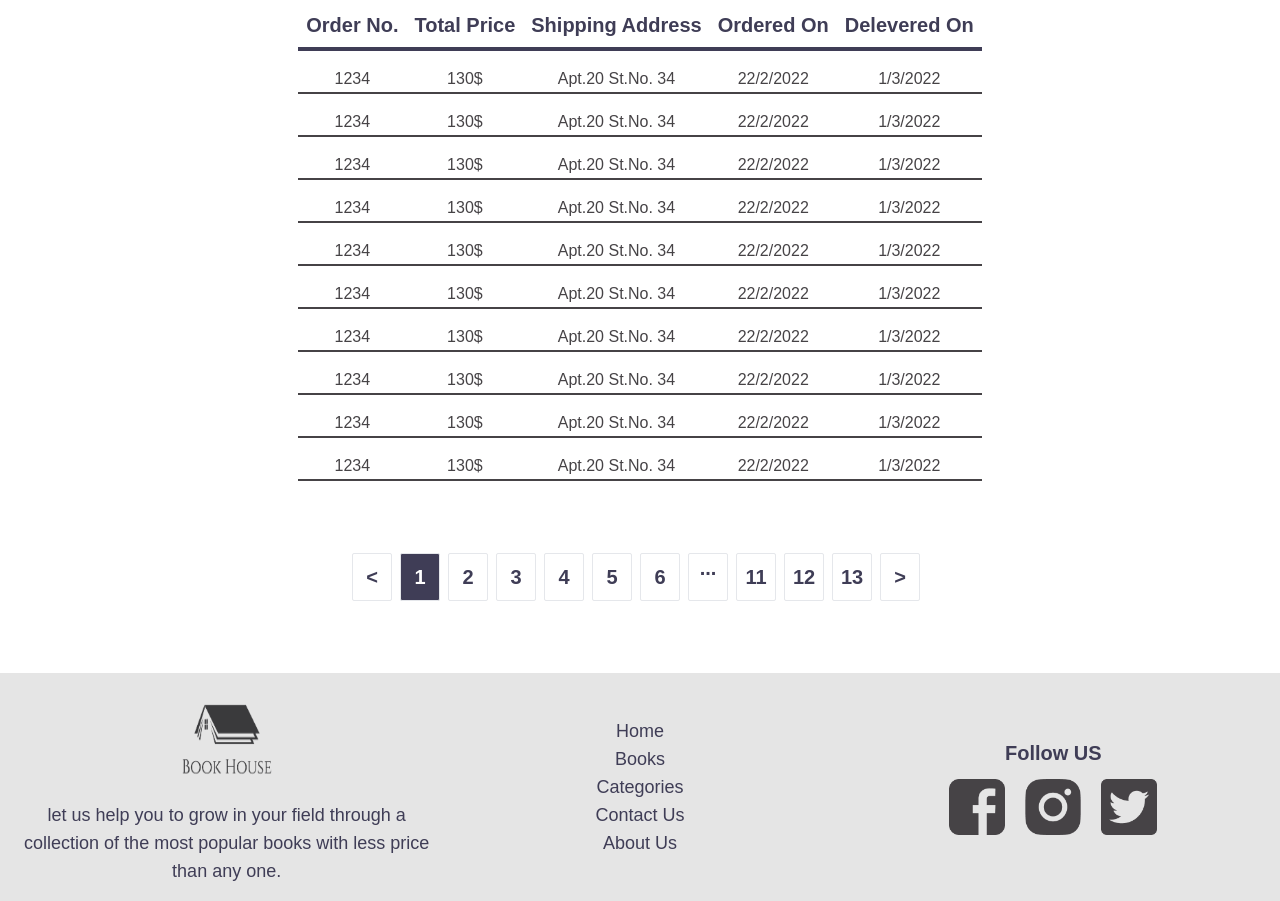
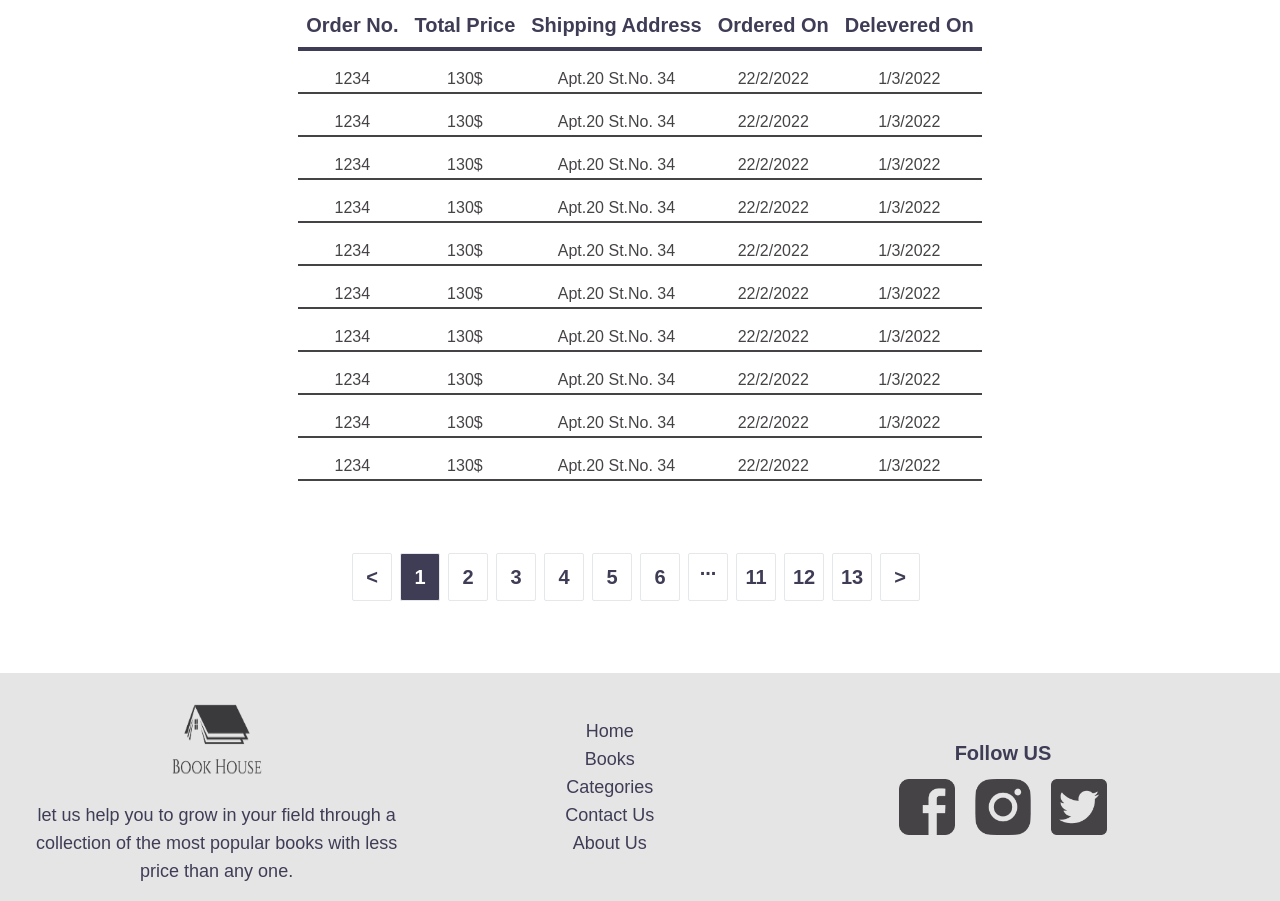
Before and after one commit to AhmedSaladin/Book-House, a website: page index.html in a window 1280 px wide. Shown: the part 509-1410 px from the top of the page. Drawn offline with Linux system fonts and the light colour scheme.

Commit message:
Fix width

```diff
--- a/index.html
+++ b/index.html
@@ -355,8 +355,8 @@
         </section>
       </section>
     </main>
-    <footer class="bg-nc px-5">
-      <div class="py-4 container">
+    <footer class="bg-nc">
+      <div class="py-4 max-w-7xl flex justify-between gap-5 mr-auto ml-auto px-5">
         <div class="lg:flex flex-row justify-evenly items-center">
           <div
             class="py-3 lg:py-0 flex flex-col justify-between items-center basis-1/3"
```
